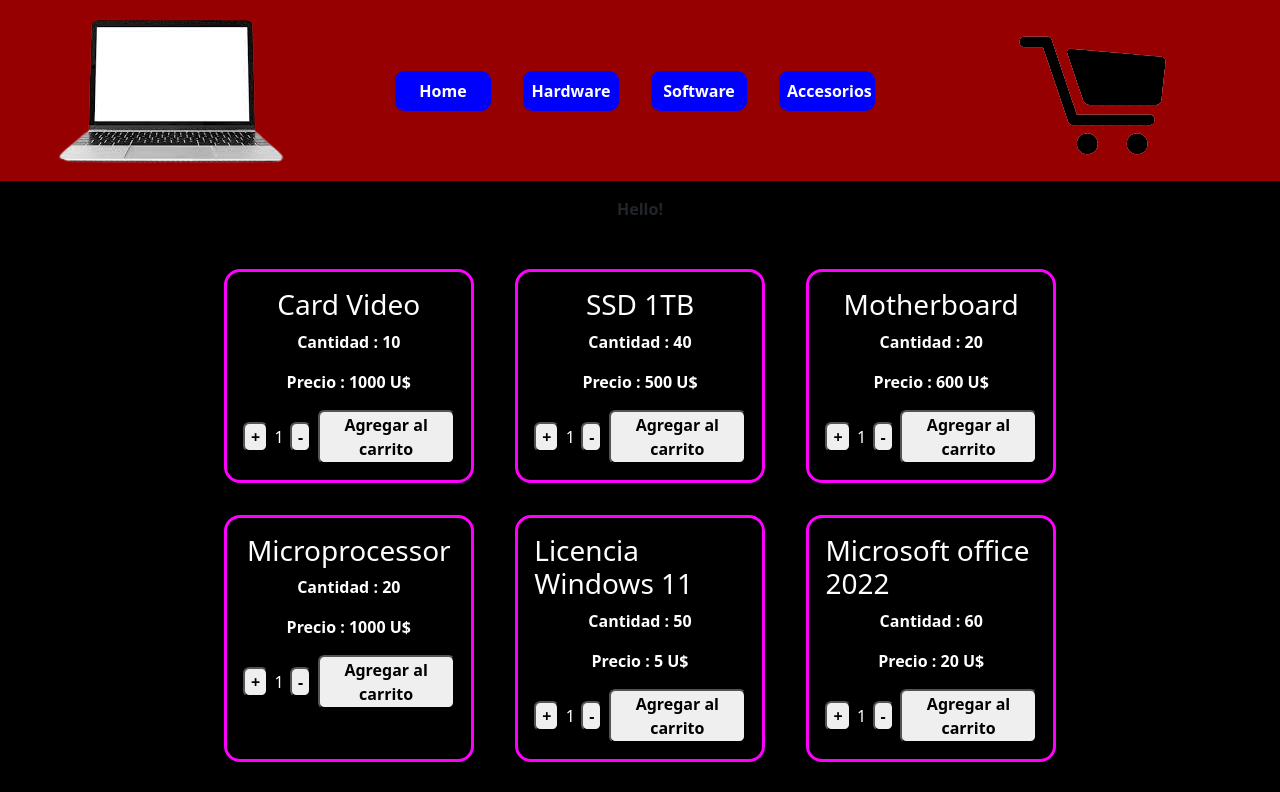
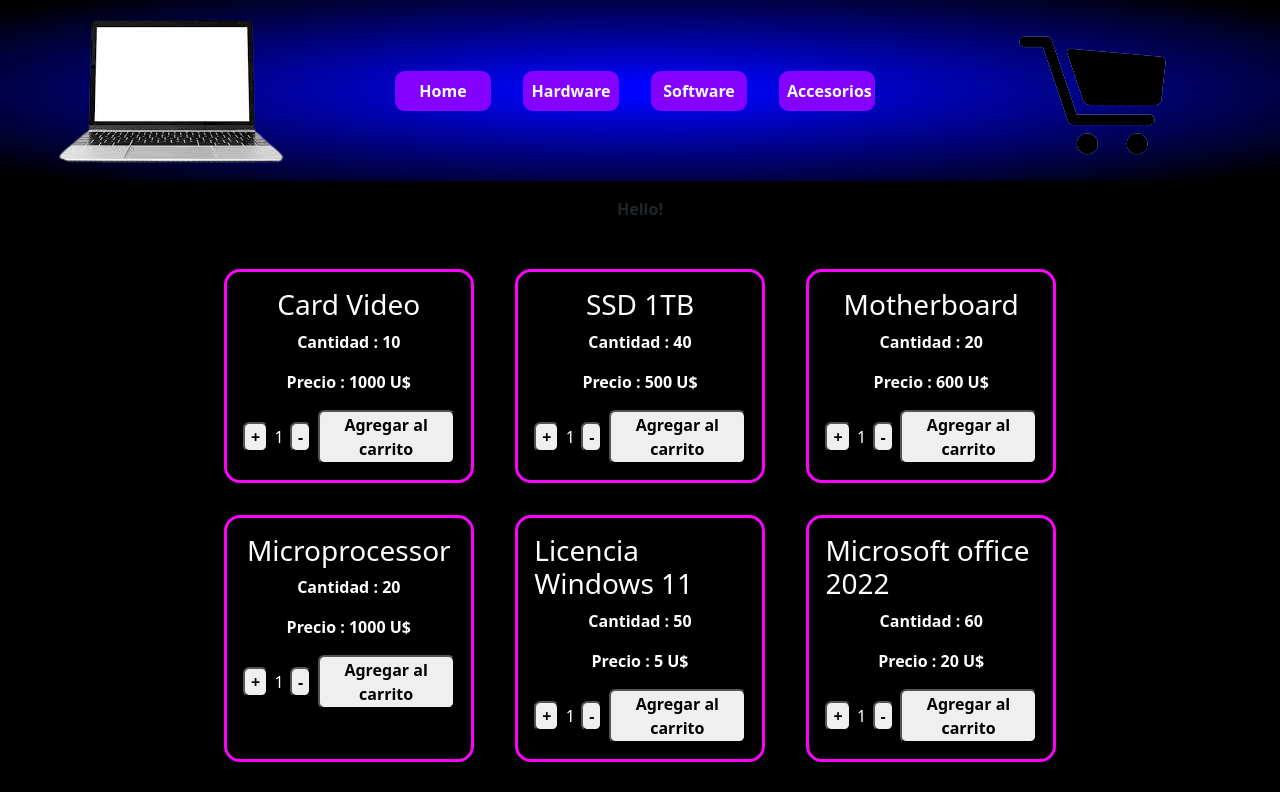
Before and after one commit to gabriel-shulman-1/GabrielShulmanReact-preEntrega, a React (Create React App) app: page / in a window 1280 px wide. Shown: the top 792 px of the page. Built offline with nearby package versions, Linux system fonts and the light colour scheme.

Commit message:
se cubrio toda la pantalla

```diff
--- a/src/App.css
+++ b/src/App.css
@@ -38,7 +38,7 @@ header{
   flex-direction: row;
   justify-content: space-around;
   align-items: center;
-  background-color: #960000;
+  background-image: radial-gradient(rgb(0, 4, 255) 5%, transparent 95%);
 }
 
 .navbar{
@@ -74,6 +74,7 @@ a{
   margin-left: auto;
   margin-right: auto;
   height: max-content;
+  padding-bottom: 20%;
 }
 
 .productCard{
@@ -131,7 +132,7 @@ a{
 
 .navBar .buttonNavBar{
   transition: 0.5s;
-  background-color: blue;
+  background-color: rgb(132, 0, 255);
   width: 6rem;
   text-align: center;
   color: white;
--- a/src/components/ItemListContainer.jsx
+++ b/src/components/ItemListContainer.jsx
@@ -10,6 +10,7 @@ export function ItemListContainer(props){
     console.log(id)
     useEffect(()=> {
         const promise = new Promise((resolve,reject)=>
+
         {setTimeout(()=>resolve(data),2000)})
 
         promise.then((data)=>
```
Lines whose indentation alone changed are shown as unchanged.
